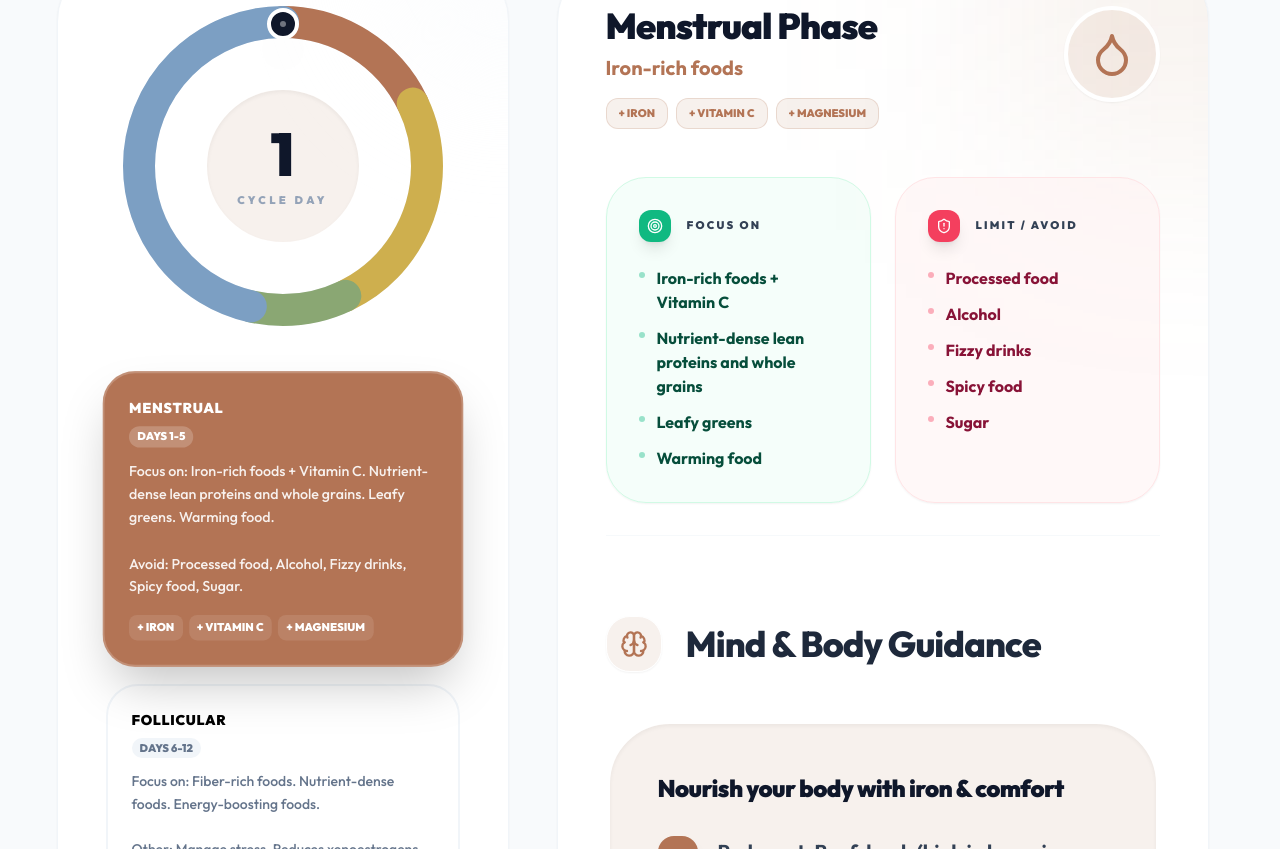
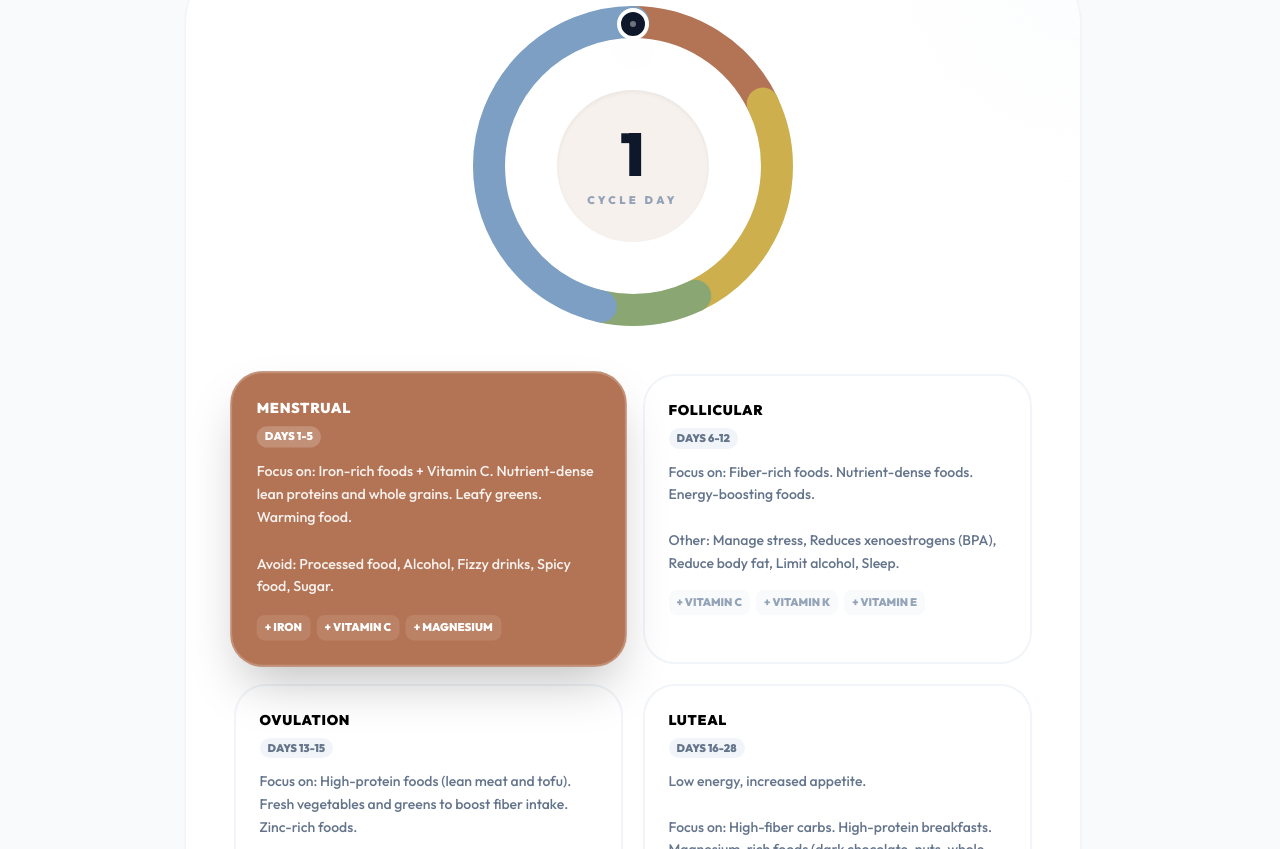
Before and after one commit to janosgyerik/cyclefuel, a React (Vite) app: page / in a window 1280 px wide. Shown: the part 231-1080 px from the top of the page. Built offline with nearby package versions, Linux system fonts and the light colour scheme.

Commit message:
Remove the phase details from the front view

```diff
--- a/src/App.tsx
+++ b/src/App.tsx
@@ -146,8 +146,8 @@ const App: React.FC = () => {
           </div>
         </header>
 
-        <div className="grid grid-cols-1 lg:grid-cols-12 gap-12">
-          <div className="lg:col-span-5 flex flex-col gap-8">
+        <div className="flex justify-center">
+          <div className="w-full max-w-4xl flex flex-col gap-8">
             <section className="bg-white p-6 md:p-12 rounded-3xl md:rounded-[4rem] shadow-sm border border-slate-100 flex flex-col items-center relative overflow-hidden group">
               <CycleWheel
                 cycleDay={cycleDay}
@@ -159,7 +159,7 @@ const App: React.FC = () => {
                 isDragging={isDragging}
                 setIsDragging={setIsDragging}
               />
-              <div className="mt-12 grid grid-cols-1 gap-5 w-full">
+              <div className="mt-12 grid grid-cols-1 md:grid-cols-2 gap-5 w-full">
                 {(() => {
                   const keys = ['menstrual', 'follicular', 'ovulation', 'luteal'];
                   const currentIndex = keys.indexOf(currentPhaseKey);
@@ -171,15 +171,6 @@ const App: React.FC = () => {
                     <PhaseCard key={key} phase={(cycleData as any)[key]} isActive={currentPhaseKey === key} onClick={() => window.location.hash = `#phase-${key}`} />
                   ));
                 })()}
-              </div>
-            </section>
-          </div>
-
-          <div className="lg:col-span-7 space-y-8">
-            <section className="bg-white p-6 md:p-12 rounded-3xl md:rounded-[4rem] shadow-sm border border-slate-100 min-h-full flex flex-col relative overflow-hidden">
-              <div className={`absolute top-0 right-0 w-96 h-96 ${currentPhase.lightColor} blur-[120px] -mr-48 -mt-48 transition-colors duration-1000`}></div>
-              <div className="relative flex-grow">
-                <DetailView phase={currentPhase} phaseKey={currentPhaseKey} />
               </div>
             </section>
           </div>
```
